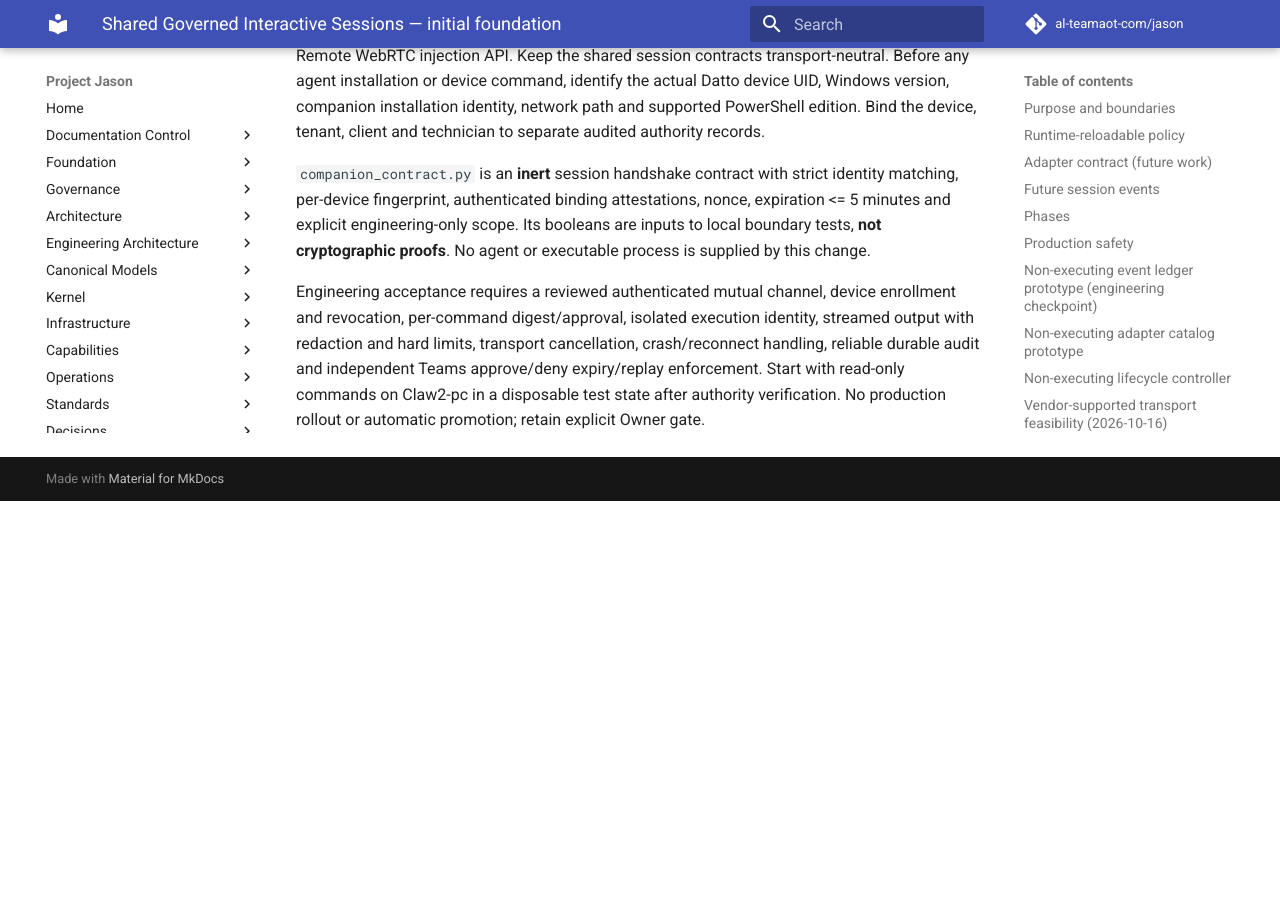
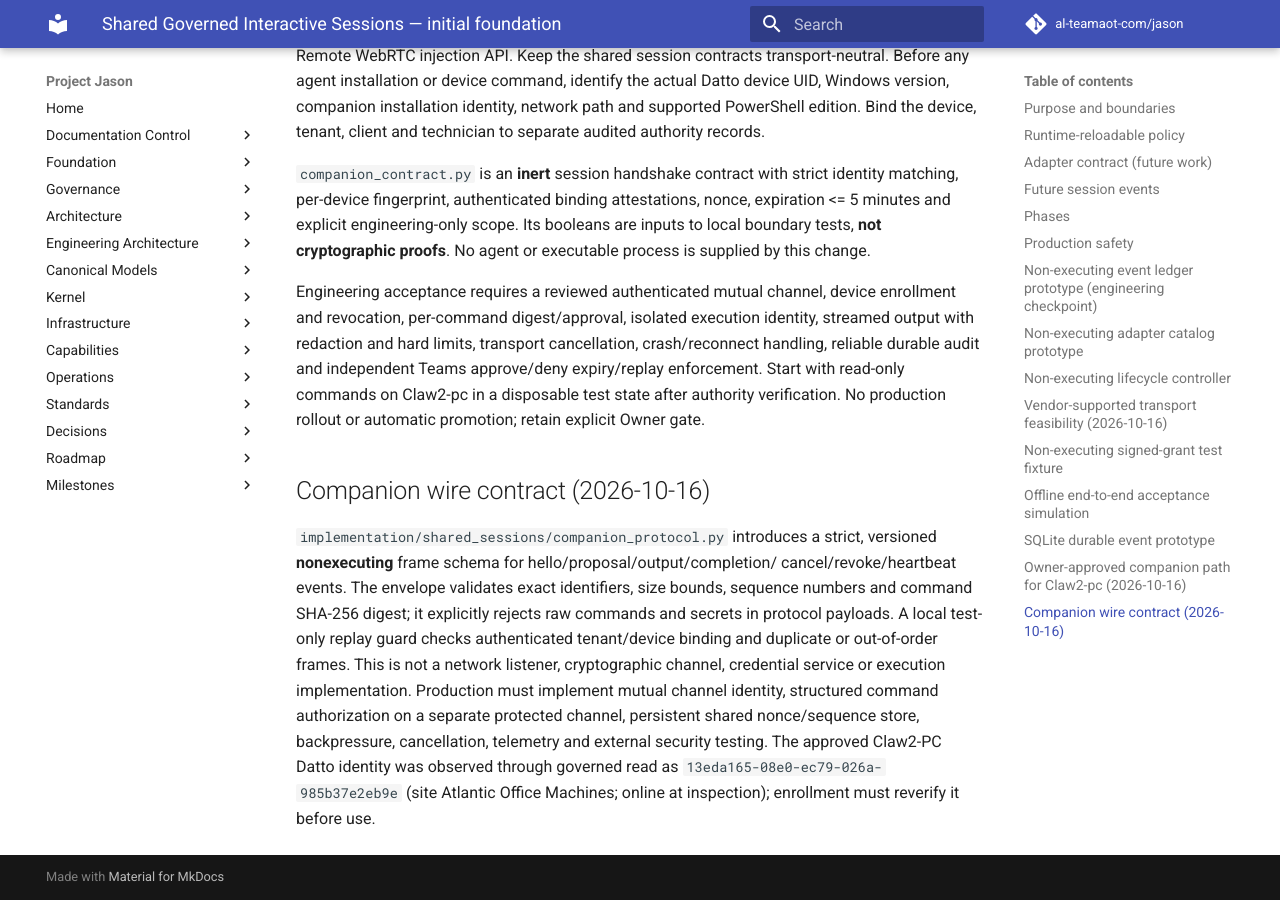
Before and after one commit to al-teamaot-com/jason, an MkDocs documentation site: the page built from docs/architecture/Shared-Governed-Interactive-Sessions.md, in a window 1280 px wide and 900 px high, scrolled down 4570 px. Built offline with MkDocs 1.6.1 and Material for MkDocs 9.7.7, drawn with Linux system fonts in a browser that asks for light colours; comment, search, counter and statistics services are not loaded; before the commit the page ends 5071 px from its top, so only the background shows below that.

Commit message:
docs: record companion wire safety contract and verified test identity

```diff
--- a/docs/architecture/Shared-Governed-Interactive-Sessions.md
+++ b/docs/architecture/Shared-Governed-Interactive-Sessions.md
@@ -162,3 +162,19 @@
 Teams approve/deny expiry/replay enforcement. Start with read-only commands on
 Claw2-pc in a disposable test state after authority verification. No
 production rollout or automatic promotion; retain explicit Owner gate.
+
+## Companion wire contract (2026-10-16)
+
+`implementation/shared_sessions/companion_protocol.py` introduces a strict,
+versioned **nonexecuting** frame schema for hello/proposal/output/completion/
+cancel/revoke/heartbeat events. The envelope validates exact identifiers,
+size bounds, sequence numbers and command SHA-256 digest; it explicitly rejects
+raw commands and secrets in protocol payloads. A local test-only replay guard
+checks authenticated tenant/device binding and duplicate or out-of-order frames.
+This is not a network listener, cryptographic channel, credential service or
+execution implementation. Production must implement mutual channel identity,
+structured command authorization on a separate protected channel, persistent
+shared nonce/sequence store, backpressure, cancellation, telemetry and external
+security testing. The approved Claw2-PC Datto identity was observed through
+governed read as `13eda165-08e0-ec79-026a-985b37e2eb9e` (site Atlantic Office
+Machines; online at inspection); enrollment must reverify it before use.
```
